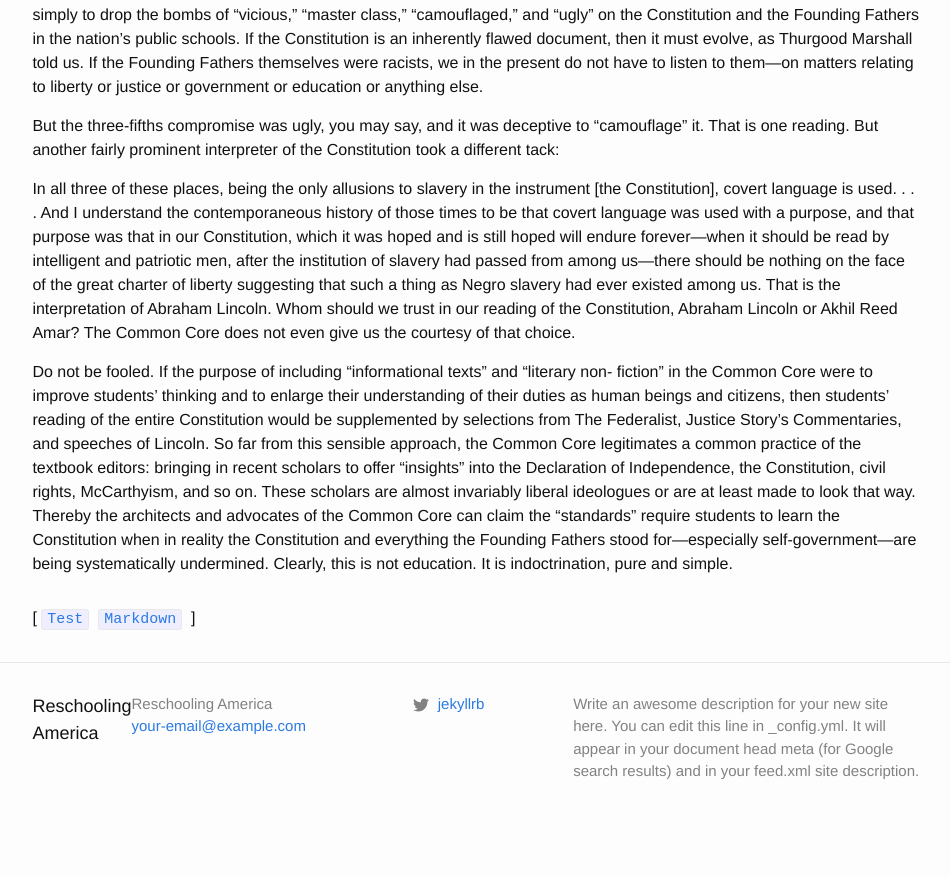
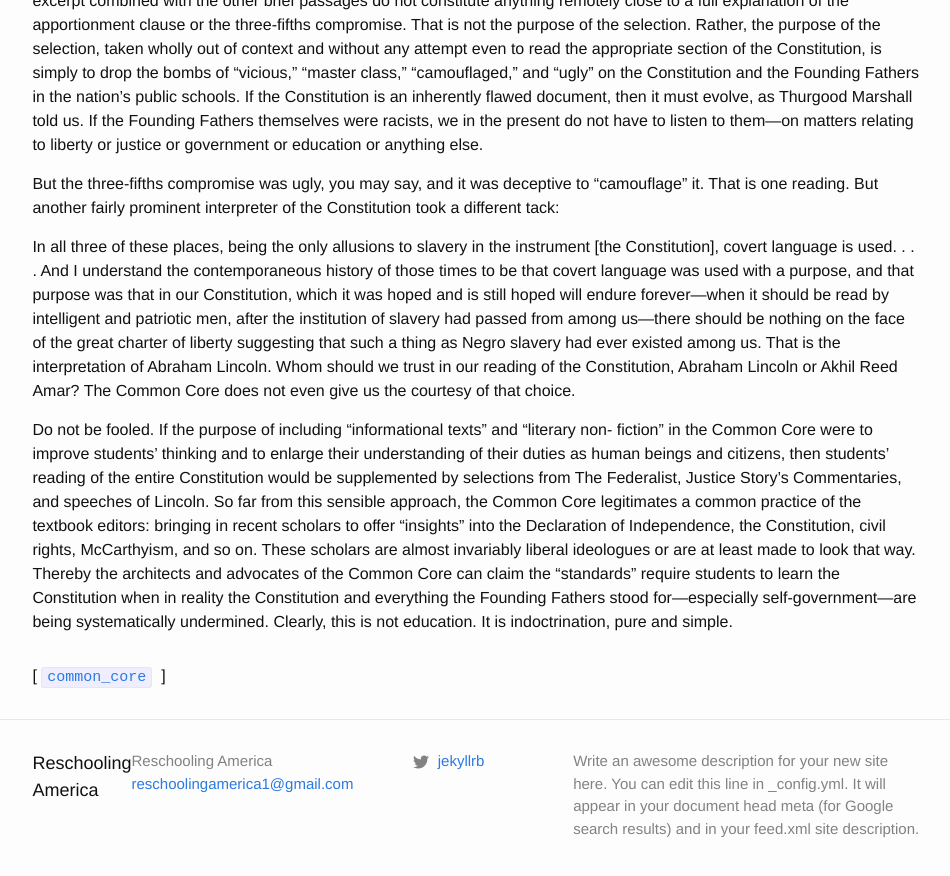
Before and after one commit to reschoolingamerica/reschoolingamerica-jekyll, a Jekyll site: the page built from _posts/2014-1-06-cc-constitution.md, in a window 1280 px wide and 900 px high, scrolled down 1827 px. Shown: the top 876 px of the window, without its empty margins (164-1114 px from the left). Built offline with Jekyll 4.4.1, drawn with Linux system fonts in a browser that asks for light colours; before the commit the page ends 2670 px from its top, so only the background shows below that.

Commit message:
add article

```diff
--- a/_config.yml
+++ b/_config.yml
@@ -14,7 +14,7 @@
 # You can create any custom variable you would like, and they will be accessible
 # in the templates via {{ site.myvariable }}.
 title: Reschooling America
-email: your-email@example.com
+email: reschoolingamerica1@gmail.com
 description: >- # this means to ignore newlines until "baseurl:"
   Write an awesome description for your new site here. You can edit this
   line in _config.yml. It will appear in your document head meta (for
--- a/_posts/2014-1-06-cc-constitution.md
+++ b/_posts/2014-1-06-cc-constitution.md
@@ -1,7 +1,7 @@
 ---
 layout: post
 title: 'Hating the Constitution 101: The Common Core on the Nation’s Founding'
-tags: [Test, Markdown]
+tags: common_core
 ---
 Is despising the Constitution and the men who made it one of the new “standards” in the Common Core State Standards that prevail over the curriculum and testing of public schools in forty-five states in the nation? A candid look at the documents of the Common Core will reveal that whatever the professed “standards,” there is a clear political agenda behind the façade of school reform.
 
```
Also changed, not shown: _posts/2013-11-11-cc-wall.md (+1 -1 lines), tags/common_core.md (added, +6 -0 lines).
